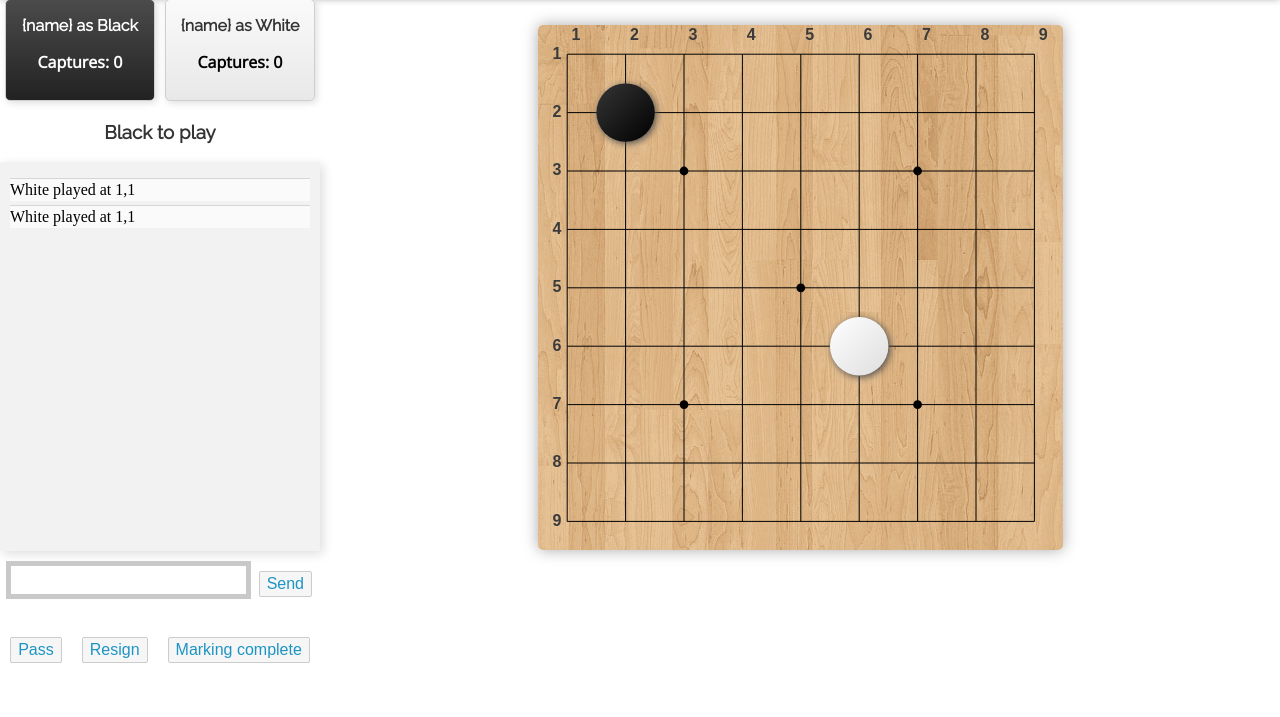
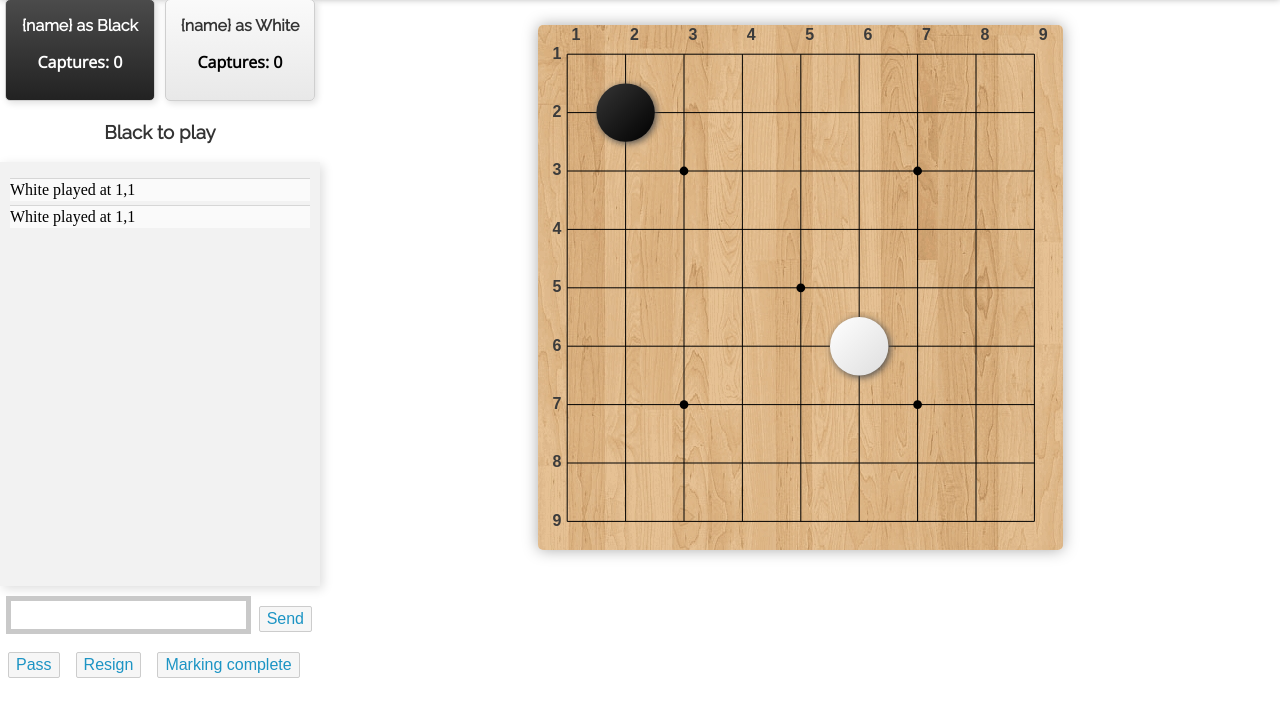
Before and after one commit to Sten-H/go-proj, a Flask app: page /test in a window 1280 px wide. Shown: the part 41-758 px from the top of the page. Run offline with Flask 2, Linux system fonts and the light colour scheme; some libraries are stand-ins or nearby versions.

Commit message:
Game view reacts pretty ok to resizing the window now

```diff
--- a/static/css/go_style.css
+++ b/static/css/go_style.css
@@ -1,5 +1,13 @@
 #go-button-wrapper {
-	text-align: center;
+	display: flex;
+	flex-flow: row;
+	flex-wrap: wrap;
+	items-align: stretch;
+}
+
+#go-button-wrapper button {
+	margin-top: 0;
+	margin-bottom: 5px;
 }
 
 #to-play {
```
